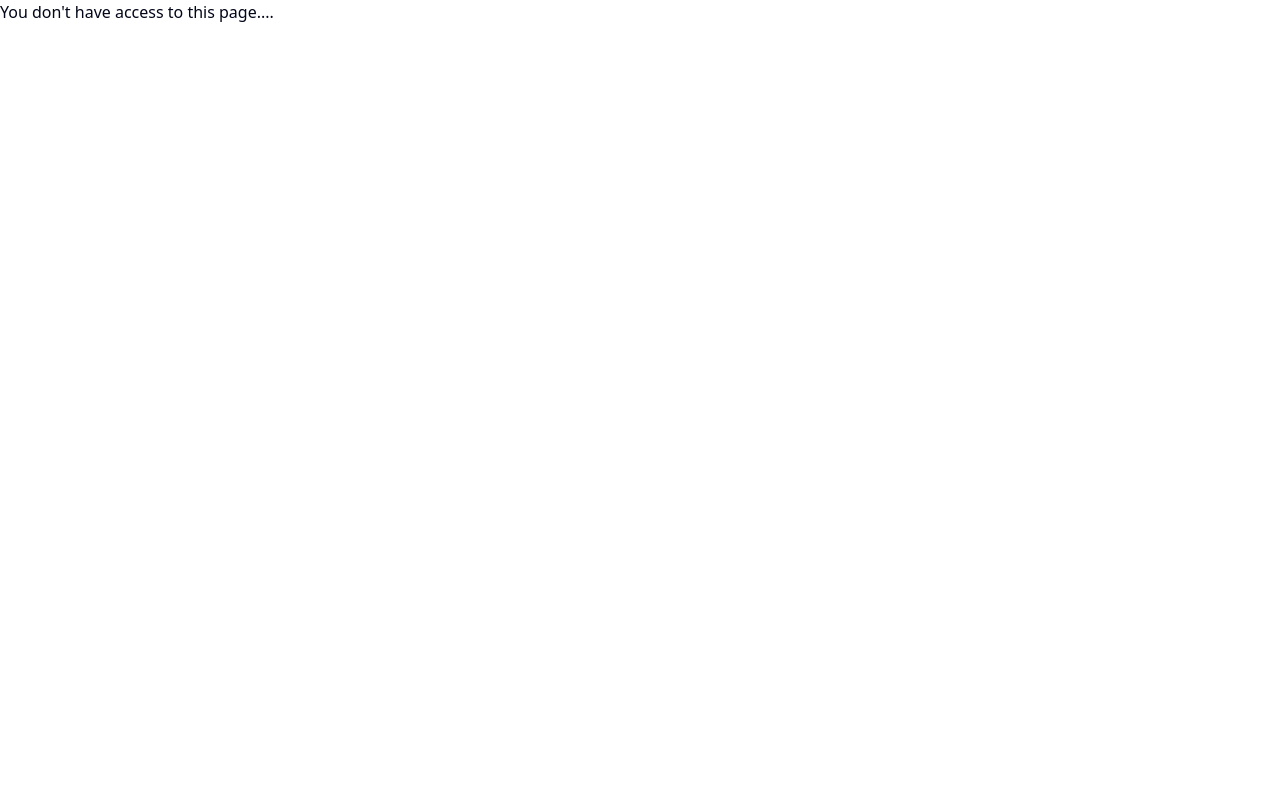
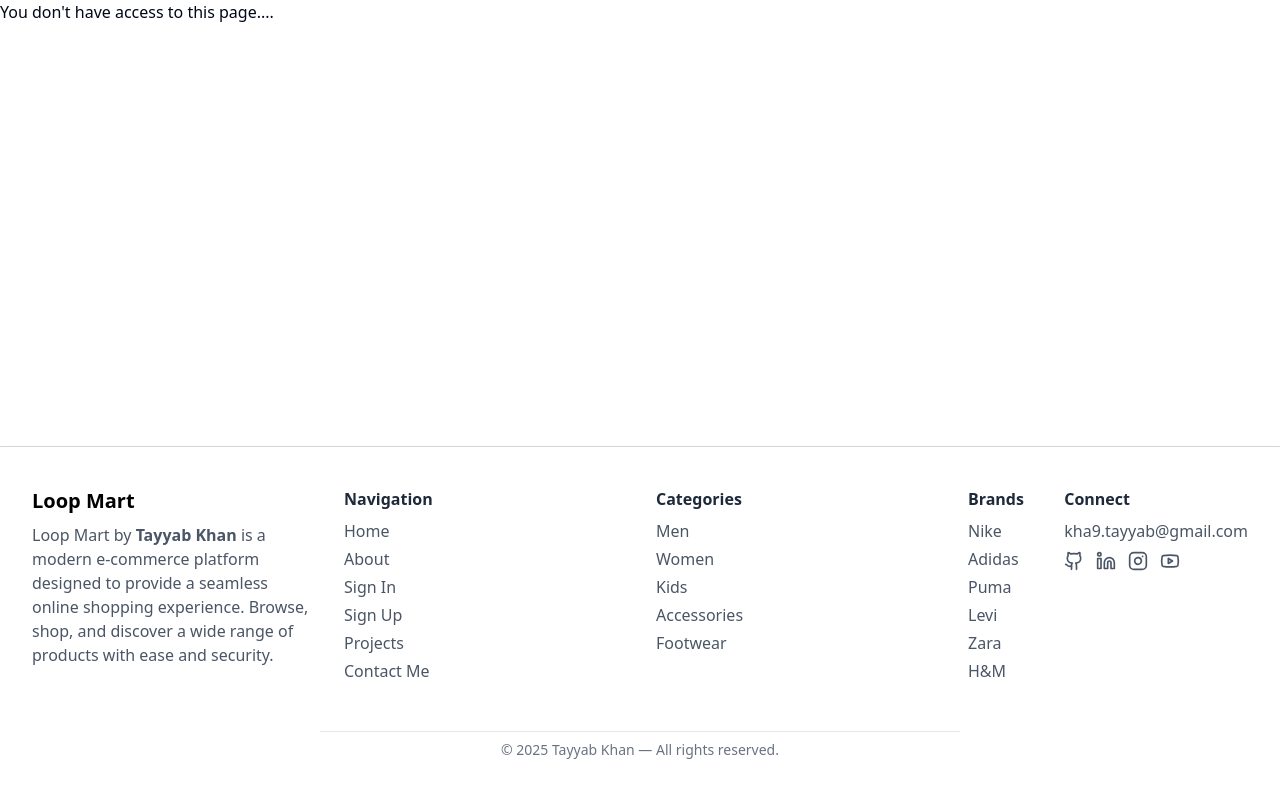
Before and after one commit to easy2-code/Ecommerce, a React (Vite) app in the folder frontend/: page /unauthorized in a window 1280 px wide. Built offline with nearby package versions, Linux system fonts and the light colour scheme; no server answers.

Commit message:
Add Footer Page...

```diff
--- a/frontend/src/App.jsx
+++ b/frontend/src/App.jsx
@@ -1,5 +1,5 @@
 import React, { useEffect } from "react";
-import { Route, Routes } from "react-router-dom";
+import { Route, Routes, useLocation } from "react-router-dom";
 
 // Auth
 import AuthLayout from "./components/auth/AuthLayout";
@@ -29,12 +29,14 @@ import UnAuth from "./pages/UnAuth/UnAuth";
 import { useDispatch, useSelector } from "react-redux";
 import { checkAuth } from "./store/auth-slice";
 import { Skeleton } from "@/components/ui/skeleton";
+import Footer from "./components/common/Footer";
 
 export default function App() {
   const { isAuthenticated, user, isLoading } = useSelector(
     (state) => state.auth
   );
   const dispatch = useDispatch();
+  const location = useLocation(); // get current route
 
   useEffect(() => {
     dispatch(checkAuth());
@@ -53,8 +55,12 @@ export default function App() {
     );
   }
 
+  // Define routes where footer should NOT appear
+  const noFooterRoutes = ["/auth/login", "/auth/register"];
+
   return (
-    <div className="flex flex-col overflow-hidden bg-white">
+    <div className="flex flex-col min-h-screen overflow-hidden bg-white">
+      <div className="flex-grow">
         <Routes>
           <Route path="/" element={<Home />} />
 
@@ -101,12 +107,16 @@ export default function App() {
             <Route path="account" element={<ShoppingAccount />} />
           </Route>
 
-        {/* Not Found Route */}
+          {/* Not Found */}
           <Route path="*" element={<NotFound />} />
 
-        {/* UnAuthorized Page Route */}
+          {/* Unauthorized */}
           <Route path="/unauthorized" element={<UnAuth />} />
         </Routes>
       </div>
+
+      {/* Render Footer only if current path is NOT in noFooterRoutes */}
+      {!noFooterRoutes.includes(location.pathname) && <Footer />}
+    </div>
   );
 }
--- /dev/null
+++ b/frontend/src/components/common/Footer.jsx
@@ -0,0 +1,149 @@
+import React from "react";
+import { categoryOptionMap, brandOptionMap } from "@/config";
+import { Github, Linkedin, Instagram, Youtube } from "lucide-react";
+
+export default function Footer() {
+  return (
+    <footer className="bg-white text-gray-800 pt-10 border-t border-gray-300 shadow-md">
+      {/* Grid with horizontal padding for centering */}
+      <div className="container mx-auto px-4 sm:px-6 lg:px-8 grid grid-cols-1 sm:grid-cols-2 md:grid-cols-4 gap-8">
+        {/* About */}
+        <div>
+          <h2 className="text-black font-bold text-xl mb-2">Loop Mart</h2>
+          <p className="text-gray-600">
+            Loop Mart by <strong>Tayyab Khan</strong> is a modern e-commerce
+            platform designed to provide a seamless online shopping experience.
+            Browse, shop, and discover a wide range of products with ease and
+            security.
+          </p>
+        </div>
+
+        {/* Navigation */}
+        <div>
+          <h3 className="font-semibold mb-2">Navigation</h3>
+          <ul className="space-y-1 text-gray-600">
+            <li>
+              <a href="/" className="hover:text-black">
+                Home
+              </a>
+            </li>
+            <li>
+              <a href="/about" className="hover:text-black">
+                About
+              </a>
+            </li>
+            <li>
+              <a href="/auth/login" className="hover:text-black">
+                Sign In
+              </a>
+            </li>
+            <li>
+              <a href="/auth/register" className="hover:black">
+                Sign Up
+              </a>
+            </li>
+            <li>
+              <a href="/projects" className="hover:text-black">
+                Projects
+              </a>
+            </li>
+            <li>
+              <a href="/contact" className="hover:text-black">
+                Contact Me
+              </a>
+            </li>
+          </ul>
+        </div>
+
+        {/* Categories */}
+        <div>
+          <h3 className="font-semibold mb-2">Categories</h3>
+          <ul className="space-y-1 text-gray-600">
+            {Object.keys(categoryOptionMap).map((key) => (
+              <li key={key}>
+                <a
+                  href={`/shop/listing?category=${key}`}
+                  className="hover:text-black"
+                >
+                  {categoryOptionMap[key]}
+                </a>
+              </li>
+            ))}
+          </ul>
+        </div>
+
+        {/* Brands & Connect side by side */}
+        <div className="flex justify-between gap-6">
+          {/* Brands */}
+          <div>
+            <h3 className="font-semibold mb-2">Brands</h3>
+            <ul className="space-y-1 text-gray-600">
+              {Object.keys(brandOptionMap).map((key) => (
+                <li key={key}>
+                  <a
+                    href={`/shop/listing?brand=${key}`}
+                    className="hover:text-black"
+                  >
+                    {brandOptionMap[key]}
+                  </a>
+                </li>
+              ))}
+            </ul>
+          </div>
+
+          {/* Connect */}
+          <div>
+            <h3 className="font-semibold mb-2">Connect</h3>
+            <p className="text-gray-600 mb-2">
+              <a
+                href="mailto:kha9.tayyab@gmail.com"
+                className="hover:text-black"
+              >
+                kha9.tayyab@gmail.com
+              </a>
+            </p>
+            <div className="flex space-x-3 text-gray-600">
+              <a
+                href="https://github.com"
+                target="_blank"
+                rel="noopener noreferrer"
+              >
+                <Github size={20} />
+              </a>
+              <a
+                href="https://linkedin.com"
+                target="_blank"
+                rel="noopener noreferrer"
+              >
+                <Linkedin size={20} />
+              </a>
+              <a
+                href="https://instagram.com"
+                target="_blank"
+                rel="noopener noreferrer"
+              >
+                <Instagram size={20} />
+              </a>
+              <a
+                href="https://youtube.com"
+                target="_blank"
+                rel="noopener noreferrer"
+              >
+                <Youtube size={20} />
+              </a>
+            </div>
+          </div>
+        </div>
+      </div>
+
+      {/* Bottom copyright */}
+      <div className="text-center mt-6 mb-10 pt-6">
+        <div className="w-1/2 mx-auto border-t border-gray-200"></div>{" "}
+        {/* shorter line */}
+        <p className="text-gray-500 text-sm mt-2">
+          © 2025 Tayyab Khan — All rights reserved.
+        </p>
+      </div>
+    </footer>
+  );
+}
```
Also changed, not shown: 1 other file (tests, documents, lock files or other folders). Lines whose indentation alone changed are shown as unchanged.
